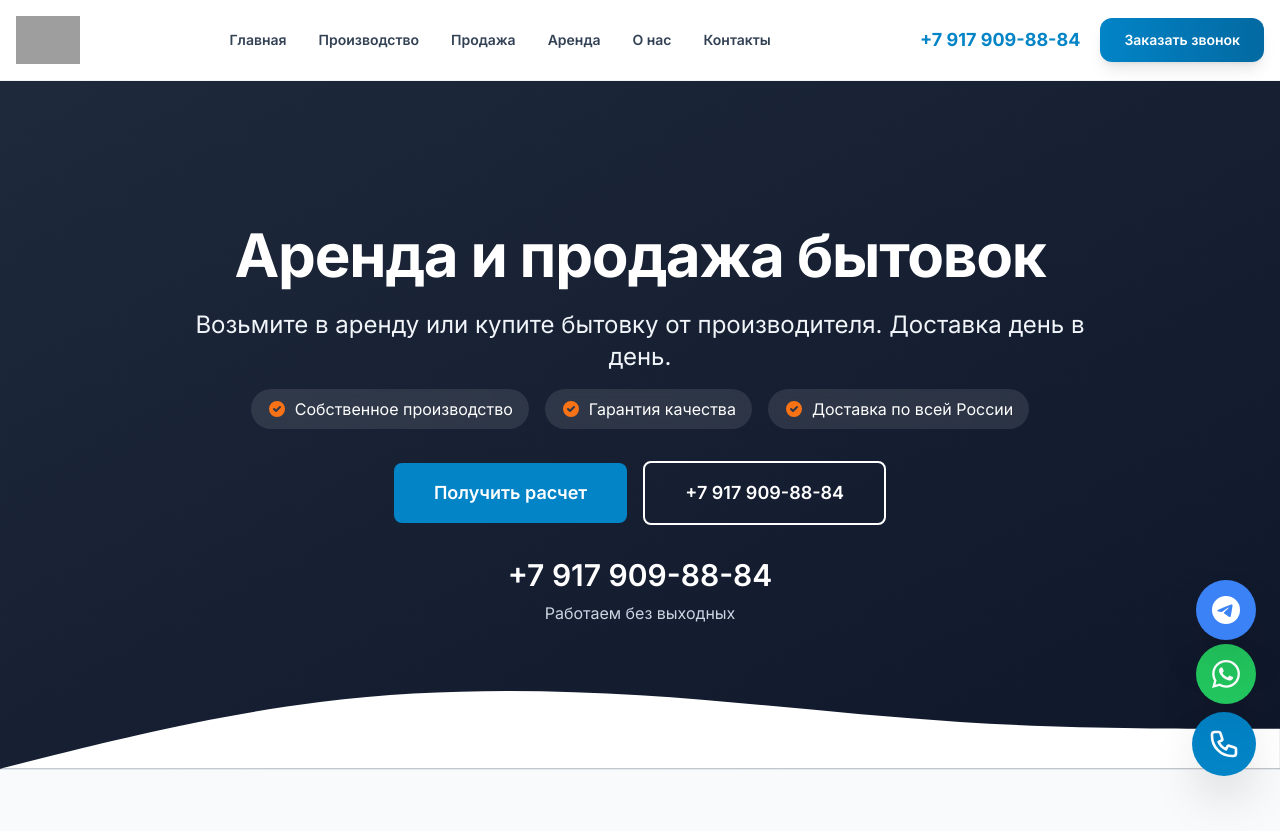
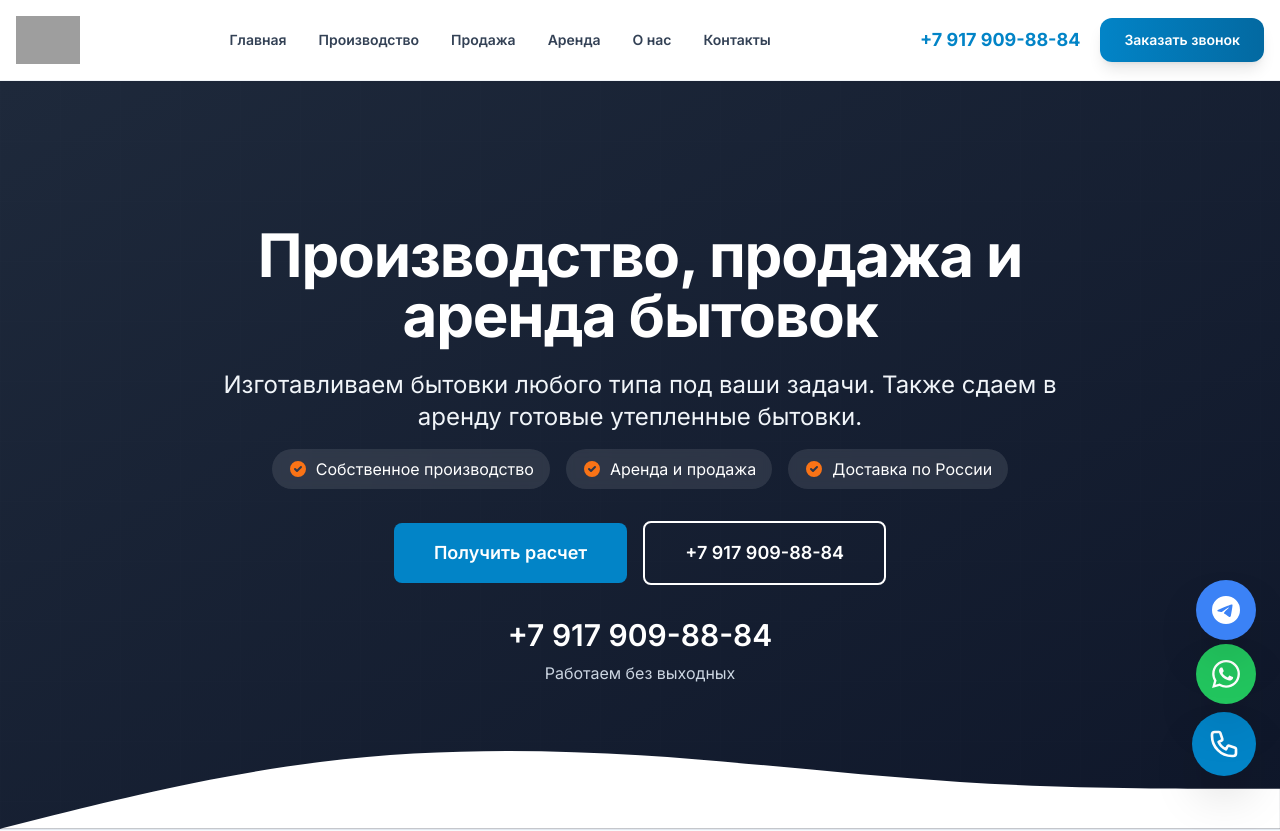
Before and after one commit to salavat808116/mir-bytovok116, a Next.js app: page / in a window 1280 px wide. Shown: the top 831 px of the page. Built offline with nearby package versions, Linux system fonts and the light colour scheme; grey boxes are pictures that could not be loaded.

Commit message:
Финал: обновлен Hero с упоминанием аренды
Co-authored-by: Cursor <cursoragent@cursor.com>

```diff
--- a/src/components/Hero.tsx
+++ b/src/components/Hero.tsx
@@ -24,12 +24,13 @@ export default function Hero() {
         <div className="max-w-4xl mx-auto text-center">
           {/* Основной заголовок */}
           <h1 className="text-4xl md:text-5xl lg:text-6xl font-bold mb-6 leading-tight">
-            Аренда и продажа бытовок
+            Производство, продажа и аренда бытовок
           </h1>
 
           {/* Подзаголовок */}
           <p className="text-xl md:text-2xl text-industrial-100 mb-4">
-            Возьмите в аренду или купите бытовку от производителя. Доставка день в день.
+            Изготавливаем бытовки любого типа под ваши задачи.
+            Также сдаем в аренду готовые утепленные бытовки.
           </p>
 
           {/* Преимущества - быстрый обзор */}
@@ -44,13 +45,13 @@ export default function Hero() {
               <svg className="w-5 h-5 text-accent-orange" fill="currentColor" viewBox="0 0 20 20">
                 <path fillRule="evenodd" d="M10 18a8 8 0 100-16 8 8 0 000 16zm3.707-9.293a1 1 0 00-1.414-1.414L9 10.586 7.707 9.293a1 1 0 00-1.414 1.414l2 2a1 1 0 001.414 0l4-4z" clipRule="evenodd" />
               </svg>
-              <span>Гарантия качества</span>
+              <span>Аренда и продажа</span>
             </div>
             <div className="flex items-center space-x-2 bg-white/10 px-4 py-2 rounded-full backdrop-blur-sm">
               <svg className="w-5 h-5 text-accent-orange" fill="currentColor" viewBox="0 0 20 20">
                 <path fillRule="evenodd" d="M10 18a8 8 0 100-16 8 8 0 000 16zm3.707-9.293a1 1 0 00-1.414-1.414L9 10.586 7.707 9.293a1 1 0 00-1.414 1.414l2 2a1 1 0 001.414 0l4-4z" clipRule="evenodd" />
               </svg>
-              <span>Доставка по всей России</span>
+              <span>Доставка по России</span>
             </div>
           </div>
 
```
